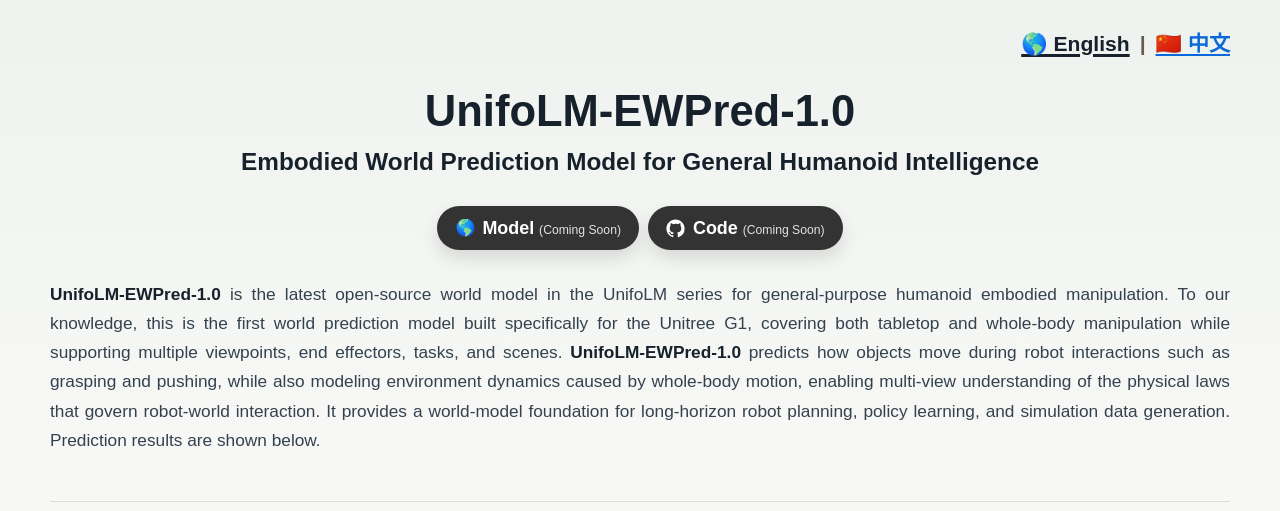
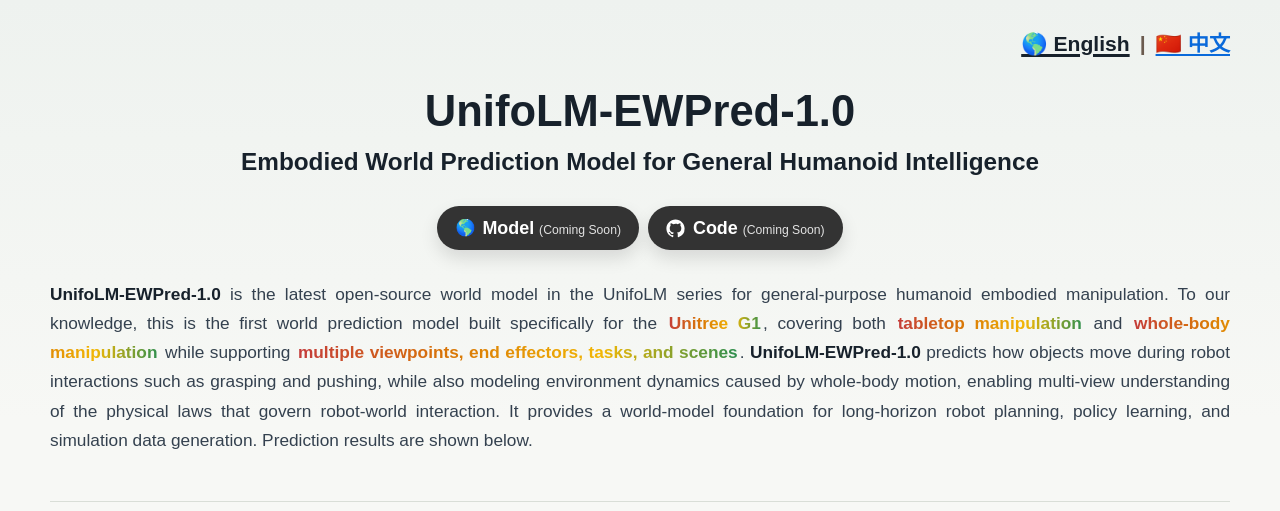
Before and after one commit to ylee826/UnifoLM-EWPred-1.0, a plain HTML site: page index.html in a window 1280 px wide. Shown: the top 511 px of the page. Drawn offline with Linux system fonts and the light colour scheme.

Commit message:
Highlight introduction keywords with bold gradient text

```diff
--- a/index.html
+++ b/index.html
@@ -225,7 +225,8 @@
       margin-top: 34px;
     }
 
-    .rainbow-emphasis {
+    .rainbow-emphasis,
+    .intro strong.rainbow-emphasis {
       display: inline;
       padding: 0 0.12em;
       border-radius: 0.35em;
@@ -674,7 +675,7 @@
         modelLink: "Model <small>(Coming Soon)</small>",
         datasetsLink: "Datasets <small>(Coming Soon)</small>",
         codeLink: "Code <small>(Coming Soon)</small>",
-        intro: "<strong>UnifoLM-EWPred-1.0</strong> is the latest open-source world model in the UnifoLM series for general-purpose humanoid embodied manipulation. To our knowledge, this is the first world prediction model built specifically for the Unitree G1, covering both tabletop and whole-body manipulation while supporting multiple viewpoints, end effectors, tasks, and scenes. <strong>UnifoLM-EWPred-1.0</strong> predicts how objects move during robot interactions such as grasping and pushing, while also modeling environment dynamics caused by whole-body motion, enabling multi-view understanding of the physical laws that govern robot-world interaction. It provides a world-model foundation for long-horizon robot planning, policy learning, and simulation data generation. Prediction results are shown below.",
+        intro: "<strong>UnifoLM-EWPred-1.0</strong> is the latest open-source world model in the UnifoLM series for general-purpose humanoid embodied manipulation. To our knowledge, this is the first world prediction model built specifically for the <strong class=\"rainbow-emphasis\">Unitree G1</strong>, covering both <strong class=\"rainbow-emphasis\">tabletop manipulation</strong> and <strong class=\"rainbow-emphasis\">whole-body manipulation</strong> while supporting <strong class=\"rainbow-emphasis\">multiple viewpoints, end effectors, tasks, and scenes</strong>. <strong>UnifoLM-EWPred-1.0</strong> predicts how objects move during robot interactions such as grasping and pushing, while also modeling environment dynamics caused by whole-body motion, enabling multi-view understanding of the physical laws that govern robot-world interaction. It provides a world-model foundation for long-horizon robot planning, policy learning, and simulation data generation. Prediction results are shown below.",
         ecosystemNote: "<strong>UnifoLM-EWPred-1.0</strong> <span class=\"rainbow-emphasis\">has only 2B parameters, and post-training can be performed on a single RTX 4090 with 48GB VRAM</span>, substantially lowering the research and development barrier for embodied world models. We hope more students, developers, and researchers will join this open-source ecosystem to explore world-model-driven embodied intelligence, advance continuous innovation in algorithms, data, and applications, and accelerate the iteration of core technologies for general-purpose humanoid robots. More comparisons between model predictions and real videos are shown below.",
         generated: "Prediction",
         groundTruth: "Ground Truth",
@@ -772,7 +773,7 @@
         modelLink: "模型 <small>(Coming Soon)</small>",
         datasetsLink: "数据集 <small>(Coming Soon)</small>",
         codeLink: "代码 <small>(Coming Soon)</small>",
-        intro: "<strong>UnifoLM-EWPred-1.0</strong> 是 UnifoLM 系列最新开源的面向通用人形机器人具身操作的世界模型，也是全球首个基于<strong>宇树 G1</strong> 打造，覆盖<strong>桌面操作</strong>与<strong>全身操作</strong>，支持多视角、多末端执行器、多任务、多场景的世界预测模型。<strong>UnifoLM-EWPred-1.0</strong> 不仅能够建模抓取、推动等操作中的物体运动，还能够学习全身运动带来的环境动态变化，多角度理解机器人与真实世界交互的物理规律，为机器人长时序规划、策略学习和仿真数据生成提供世界模型基础。预测效果如下所示：",
+        intro: "<strong>UnifoLM-EWPred-1.0</strong> 是 UnifoLM 系列最新开源的面向通用人形机器人具身操作的世界模型，也是全球首个基于<strong class=\"rainbow-emphasis\">宇树 G1</strong> 打造，覆盖<strong class=\"rainbow-emphasis\">桌面操作</strong>与<strong class=\"rainbow-emphasis\">全身操作</strong>，支持<strong class=\"rainbow-emphasis\">多视角、多末端执行器、多任务、多场景</strong>的世界预测模型。<strong>UnifoLM-EWPred-1.0</strong> 不仅能够建模抓取、推动等操作中的物体运动，还能够学习全身运动带来的环境动态变化，多角度理解机器人与真实世界交互的物理规律，为机器人长时序规划、策略学习和仿真数据生成提供世界模型基础。预测效果如下所示：",
         ecosystemNote: "<strong>UnifoLM-EWPred-1.0</strong> <span class=\"rainbow-emphasis\">参数量仅 2B，单卡 RTX 4090（48GB 显存）即可实现后训练</span>，大幅降低了具身世界模型的研发门槛。我们希望更多学生、开发者和研究人员能够参与到这一开源生态中，共同探索世界建模驱动的具身智能技术，推动算法、数据与应用的持续创新，加速通用人形机器人核心技术迭代。更多模型预测结果与真实视频对比如下：",
         generated: "预测",
         groundTruth: "真值",
```
